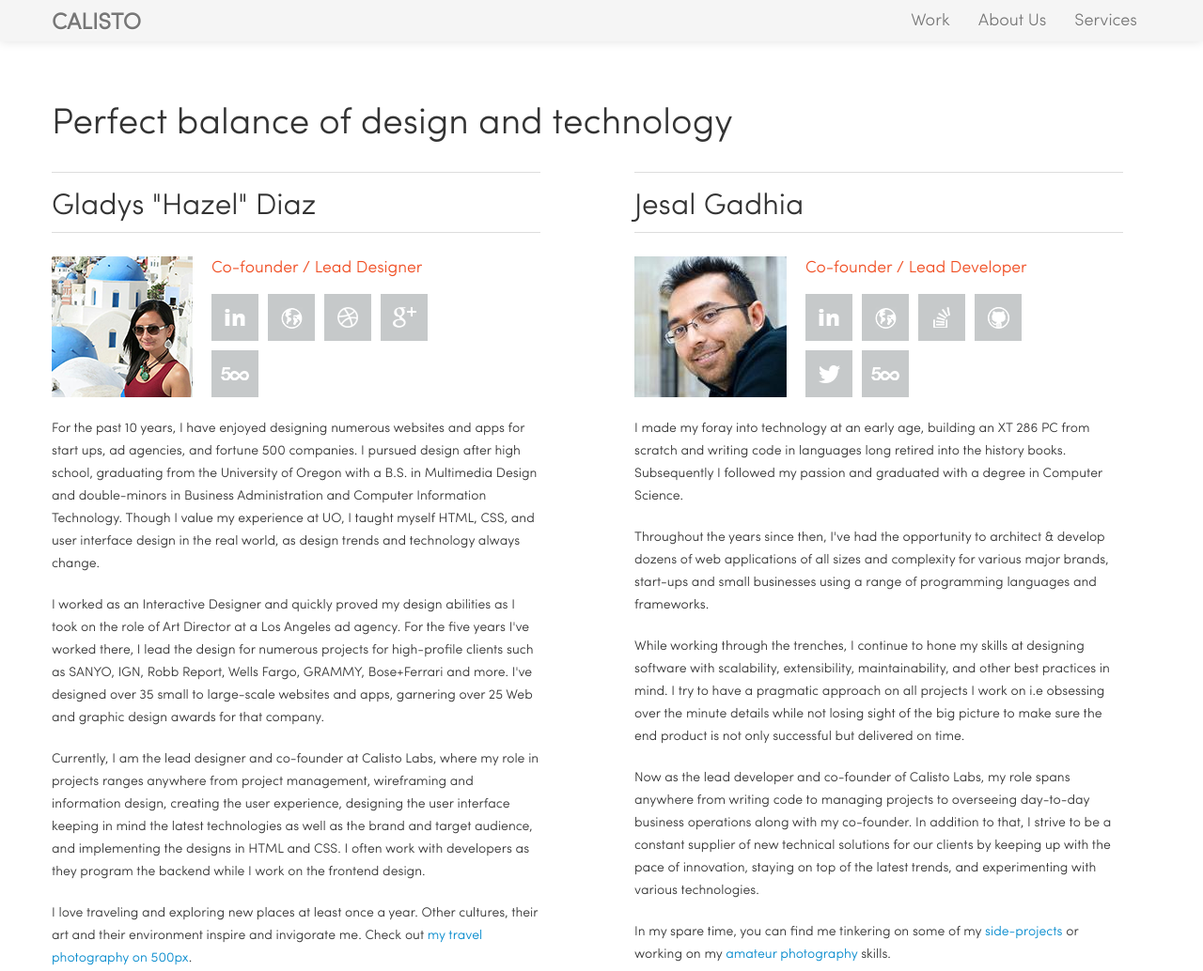
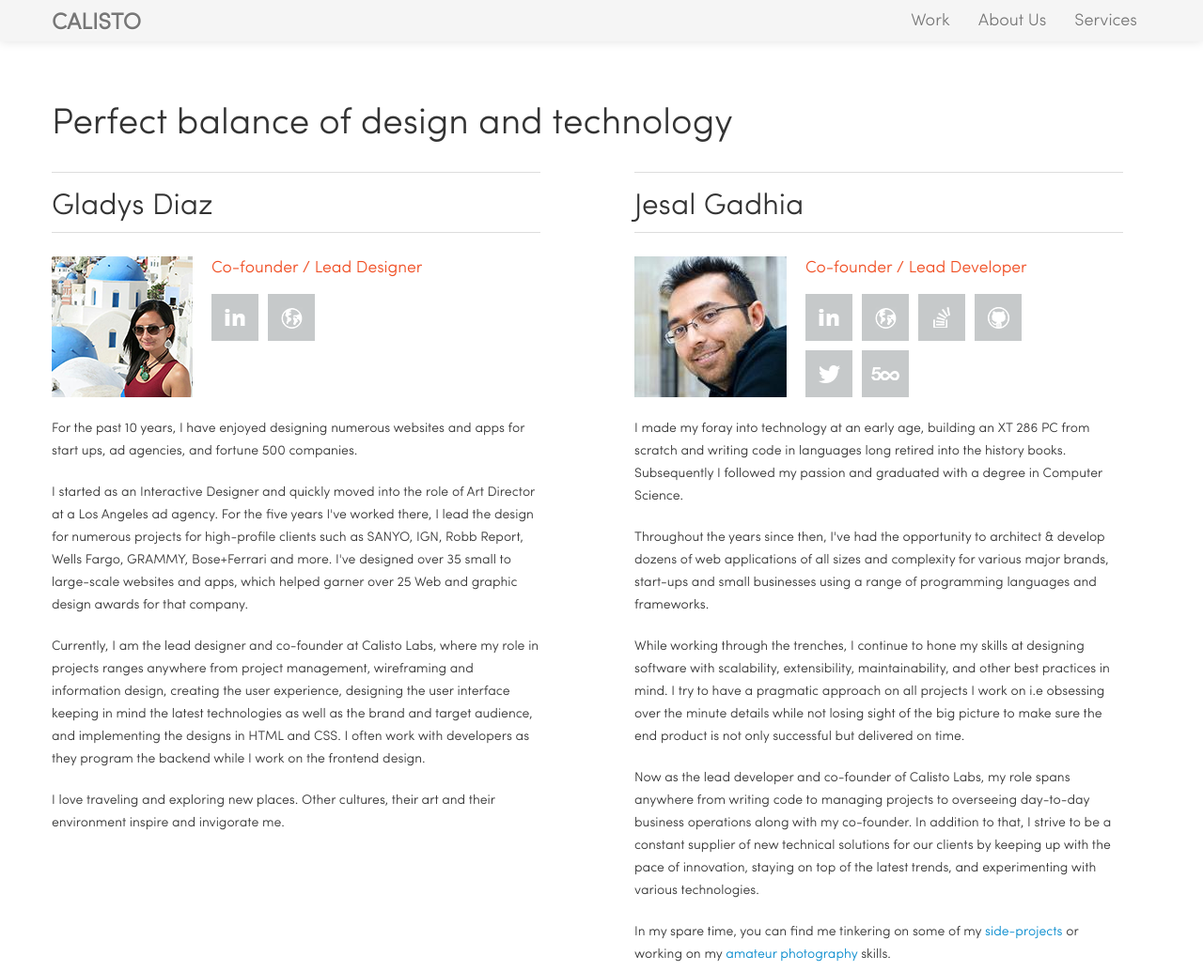
Before and after one commit to CalistoLabs/calistolabs.github.io, a plain HTML site: page about.html in a window 1280 px wide. Shown: the top 1034 px of the page at 94% size. Drawn offline with nearby package versions, Linux system fonts and the light colour scheme.

Commit message:
Deleted old links and some text in bio

```diff
--- a/about.html
+++ b/about.html
@@ -81,22 +81,19 @@
         <div class="row-fluid">
             <h1>Perfect balance of design and technology</h1>
 <div class="about-left">
-  <h2>Gladys "Hazel" Diaz</h2>
+  <h2>Gladys Diaz</h2>
   <div class="clearfix">
     <img src="shared/img/about/hazel-150.png" class="profile-img" />
     <div class="profile-social social">
       <h4>Co-founder / Lead Designer</h4>
-      <a href="http://www.linkedin.com/in/gladiaz" target="_blank">LinkedIn</a>
+      <a href="http://www.linkedin.com/in/ghdiaz" target="_blank">LinkedIn</a>
       <a href="http://gladysdiaz.com" target="_blank">Website</a>
-      <a href="http://dribbble.com/gladys" target="_blank">Dribbble</a>
-      <a href="https://plus.google.com/102879649016911190024?prsrc=3" target="_blank">Google+</a>
-      <a href="http://500px.com/hazeldiaz" target="_blank">500px</a>
     </div>
   </div>
-  <p>For the past 10 years, I have enjoyed designing numerous websites and apps for start ups, ad agencies, and fortune 500 companies. I pursued design after high school, graduating from the University of Oregon with a B.S. in Multimedia Design and double-minors in Business Administration and Computer Information Technology. Though I value my experience at UO, I taught myself HTML, CSS, and user interface design in the real world, as design trends and technology always change.</p>
-  <p>I worked as an Interactive Designer and quickly proved my design abilities as I took on the role of Art Director at a Los Angeles ad agency. For the five years I've worked there, I lead the design for numerous projects for high-profile clients such as SANYO, IGN, Robb Report, Wells Fargo, GRAMMY, Bose+Ferrari and more. I've designed over 35 small to large-scale websites and apps, garnering over 25 Web and graphic design awards for that company.</p>
-<p>Currently, I am the lead designer and co-founder at Calisto Labs, where my role in projects ranges anywhere from project management, wireframing and information design, creating the user experience, designing the user interface keeping in mind the latest technologies as well as the brand and target audience, and implementing the designs in HTML and CSS. I often work with developers as they program the backend while I work on the frontend design.</p>
-  <p>I love traveling and exploring new places at least once a year. Other cultures, their art and their environment inspire and invigorate me. Check out <a target="_blank" href="http://500px.com/hazeldiaz">my travel photography on 500px</a>.</p>
+  <p>For the past 10 years, I have enjoyed designing numerous websites and apps for start ups, ad agencies, and fortune 500 companies.</p>
+  <p>I started as an Interactive Designer and quickly moved into the role of Art Director at a Los Angeles ad agency. For the five years I've worked there, I lead the design for numerous projects for high-profile clients such as SANYO, IGN, Robb Report, Wells Fargo, GRAMMY, Bose+Ferrari and more. I've designed over 35 small to large-scale websites and apps, which helped garner over 25 Web and graphic design awards for that company.</p>
+  <p>Currently, I am the lead designer and co-founder at Calisto Labs, where my role in projects ranges anywhere from project management, wireframing and information design, creating the user experience, designing the user interface keeping in mind the latest technologies as well as the brand and target audience, and implementing the designs in HTML and CSS. I often work with developers as they program the backend while I work on the frontend design.</p>
+  <p>I love traveling and exploring new places. Other cultures, their art and their environment inspire and invigorate me.</p>
 </div>
 
 <div class="about-right">
```
